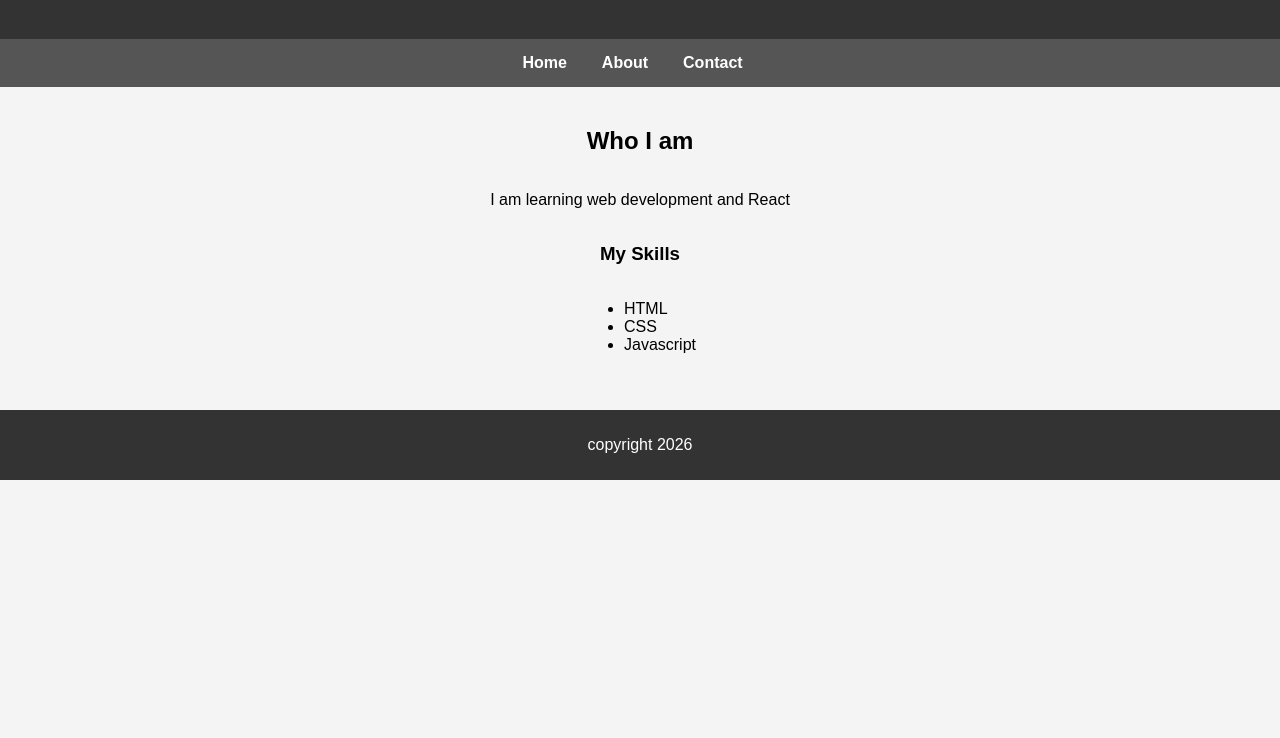
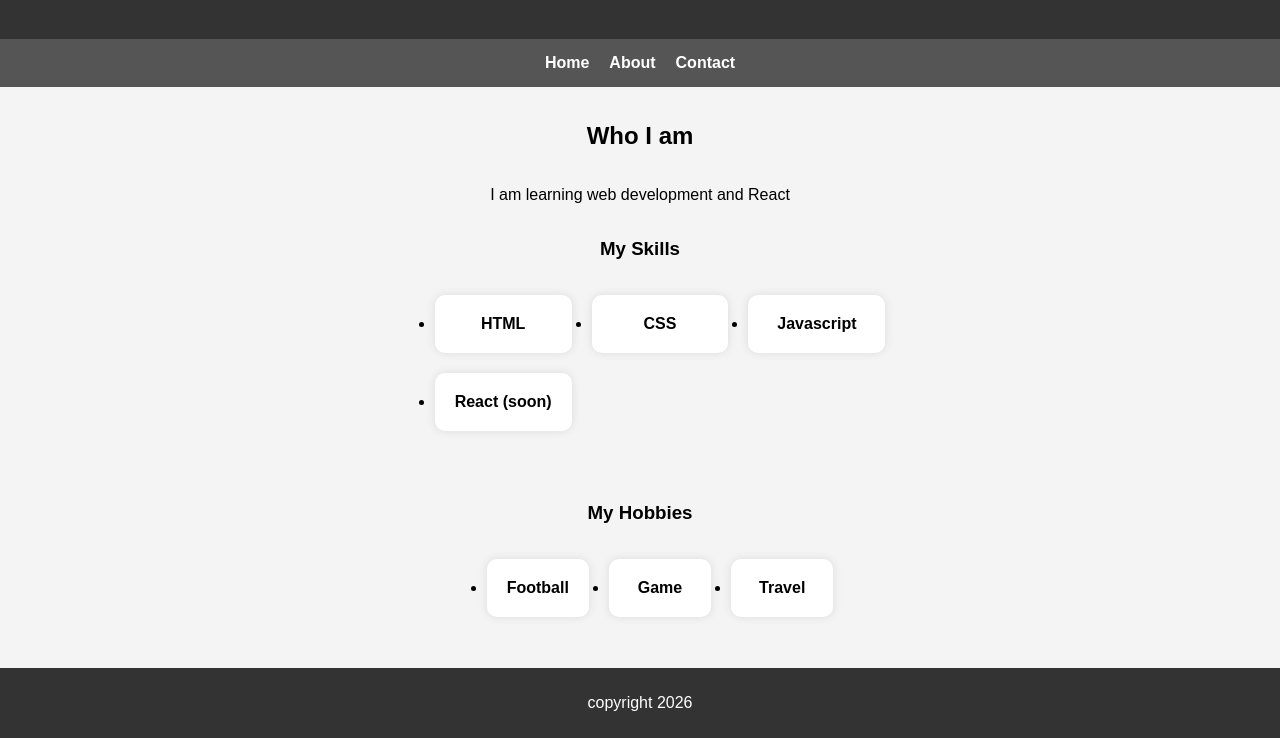
Before and after one commit to nfljr/belajar-react, a plain HTML site: page about.html in a window 1280 px wide. Shown: the part 81-819 px from the top of the page. Drawn offline with Linux system fonts and the light colour scheme.

Commit message:
day 6 done

```diff
--- a/about.html
+++ b/about.html
@@ -25,10 +25,19 @@
 
         <h3>My Skills</h3>
 
-        <ul>
-            <li>HTML</li>
-            <li>CSS</li>
-            <li>Javascript</li>
+        <ul class="grid">
+            <li class="card">HTML</li>
+            <li class="card">CSS</li>
+            <li class="card">Javascript</li>
+            <li class="card">React (soon)</li>
+        </ul>
+
+        <br><br>
+        <h3>My Hobbies</h3>
+        <ul class="grid">
+            <li class="card">Football</li>
+            <li class="card">Game</li>
+            <li class="card">Travel</li>
         </ul>
     </main>
 
--- a/style.css
+++ b/style.css
@@ -1,5 +1,24 @@
+@media (max-width:1024px){
+    .grid{
+        grid-template-columns: repeat(2, 1fr);
+    }
+}
+
+@media (max-width: 768px) {
+    .navbar{
+        flex-direction: column;
+        align-items: center;
+    }
+    h1{
+        font-size: 24px;
+    }
+    .grid{
+        grid-template-columns: 1fr;
+    }
+}
+
 body {
-    font-family: arial, sans-serif;
+    font-family: Arial, sans-serif;
     margin: 0;
     background-color: #f4f4f4;
 }
@@ -9,23 +28,6 @@ header {
     text-align: center;
     padding: 20px;
 }
-
-nav{
-    background: #555;
-    padding: 10px;
-}
-
-nav a{
-    color: white;
-    text-decoration: none;
-    margin-right: 15px;
-    font-weight: bold;
-}
-
-nav a:hover {
-    color: yellow;
-}
-
 .navbar{
     display: flex;
     justify-content: center;
@@ -47,12 +49,14 @@ main{
     display: flex;
     flex-direction: column;
     align-items: center;
-    padding: 20px;
+    padding: 15px;
 }
 
 img {
     border-radius: 10px;
     box-shadow: 0 0 10px rgba(0,0,0,0.3);
+    max-width: 100%;
+    height: auto;
 }
 
 .social{
@@ -68,3 +72,22 @@ footer{
     padding: 10px;
     margin-top: 20px;
 }
+.grid{
+    display: grid;
+    grid-template-columns: repeat(3, 1fr);
+    gap: 20px;
+}
+
+.card{
+    background: white;
+    padding: 20px;
+    text-align: center;
+    border-radius: 10px;
+    box-shadow: 0 0 10px rgba(0,0,0,0.1);
+    font-weight: bold;
+    transition: 0.3s;
+}
+
+.card:hover{
+    transform: translateY(-5px);
+}
```
